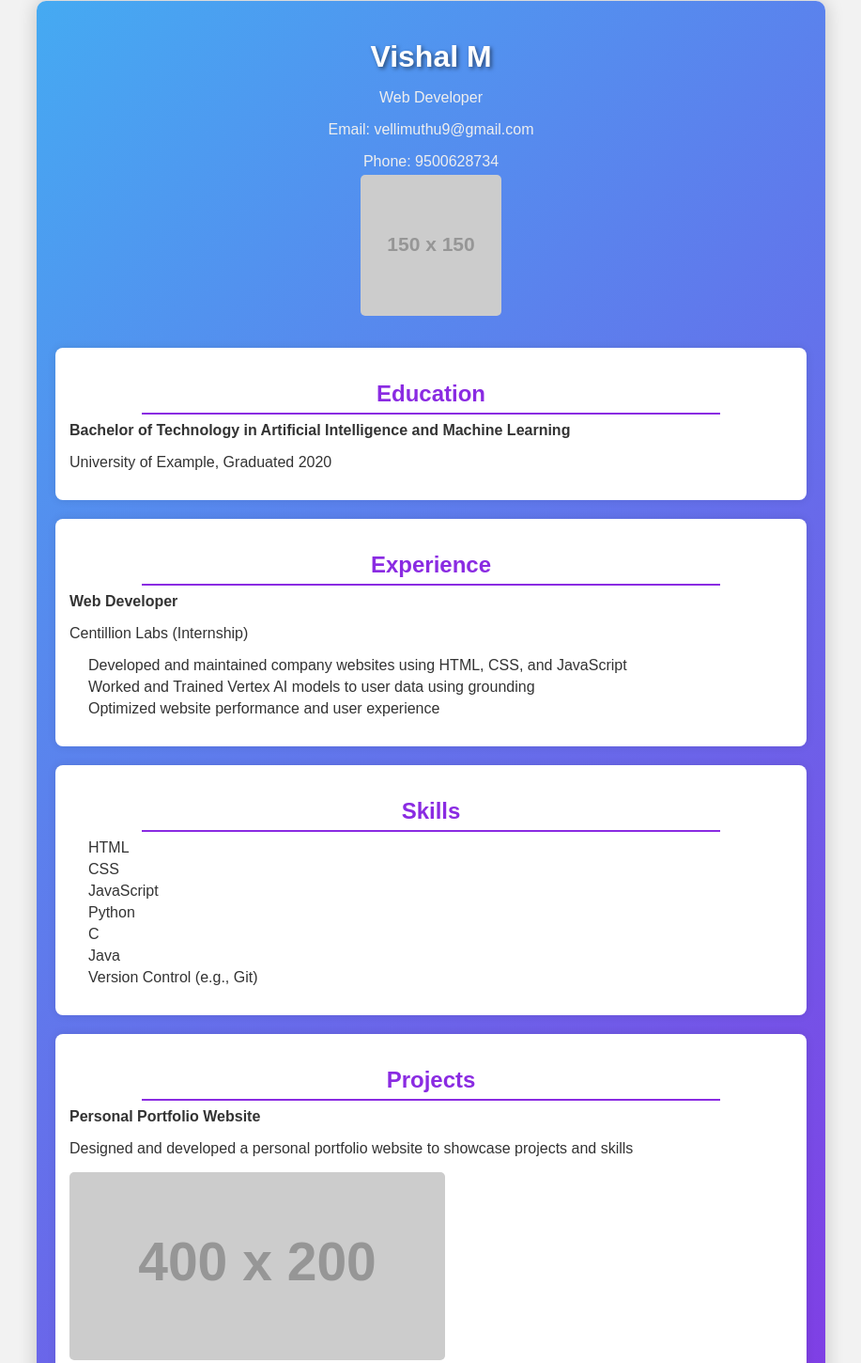
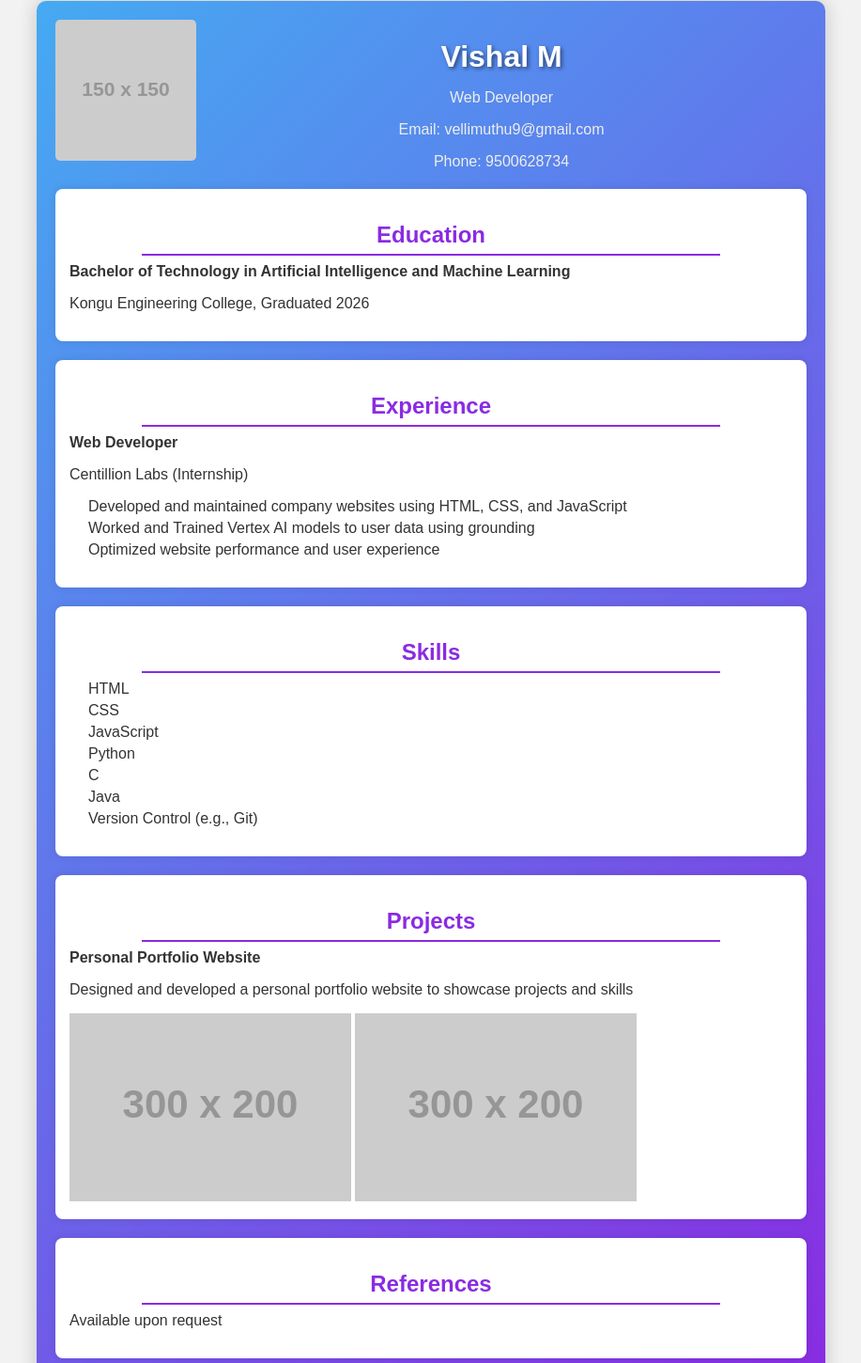
Before and after one commit to vishal-m25/Resume, a plain HTML site: page index.html in a window 1280 px wide. Shown: the part 49-1499 px from the top of the page at 94% size, without its empty margins (181-1098 px from the left). Drawn offline with Linux system fonts and the light colour scheme; placeholder pictures from the web are drawn by us.

Commit message:
added content

```diff
--- a/index.html
+++ b/index.html
@@ -21,7 +21,7 @@
             color: #333;
         }
         header {
-            text-align: center;
+            text-align:center;
             margin-bottom: 20px;
         }
         header h1 {
@@ -82,26 +82,28 @@
             box-shadow: 0 2px 4px rgba(0, 0, 0, 0.1);
         }
         .image {
-            max-width: 100%;
+            max-width: 150px;
             border-radius: 5px;
             margin-bottom: 10px;
+            float: left; /* Float the image to the left */
+            /*margin-right: 20px; /* Added margin-right for spacing */
         }
     </style>
 </head>
 <body>
     <div class="container">
+        <img class="image" src="https://via.placeholder.com/150" alt="John Doe">
         <header>
             <h1>Vishal M</h1>
             <p>Web Developer</p>
             <p>Email: vellimuthu9@gmail.com</p>
             <p>Phone: 9500628734</p>
-            <img class="image" src="https://via.placeholder.com/150" alt="John Doe">
         </header>
 
         <section class="section">
             <h2>Education</h2>
             <p><strong>Bachelor of Technology in Artificial Intelligence and Machine Learning</strong></p>
-            <p>University of Example, Graduated 2020</p>
+            <p>Kongu Engineering College, Graduated 2026</p>
         </section>
 
         <section class="section">
@@ -132,8 +134,8 @@
             <h2>Projects</h2>
             <p><strong>Personal Portfolio Website</strong></p>
             <p>Designed and developed a personal portfolio website to showcase projects and skills</p>
-            <img class="image" src="https://via.placeholder.com/400x200" alt="Project 1">
-            <img class="image" src="https://via.placeholder.com/400x200" alt="Project 2">
+            <img  src="https://via.placeholder.com/300x200" alt="Project 1">
+            <img  src="https://via.placeholder.com/300x200" alt="Project 2">
         </section>
 
         <section class="section">
```
